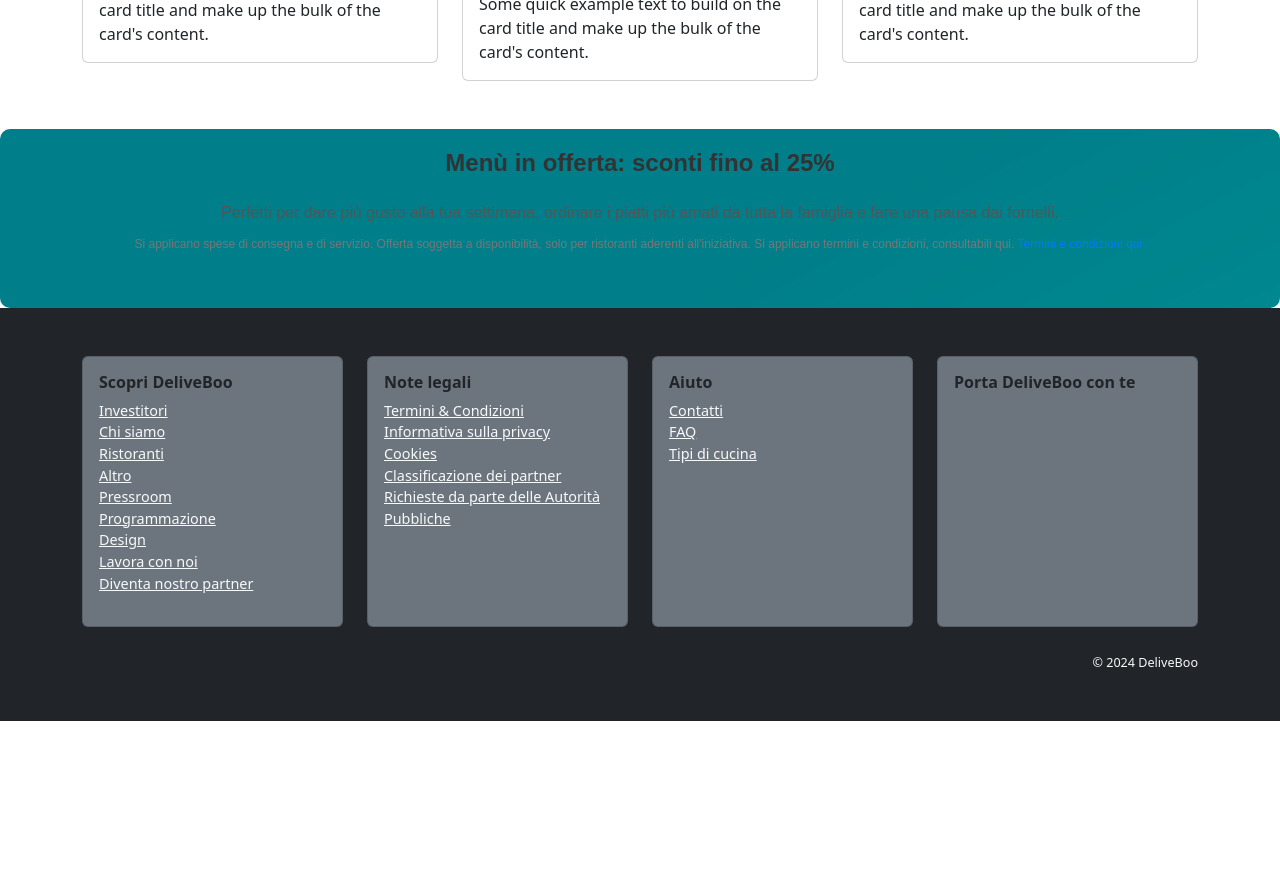
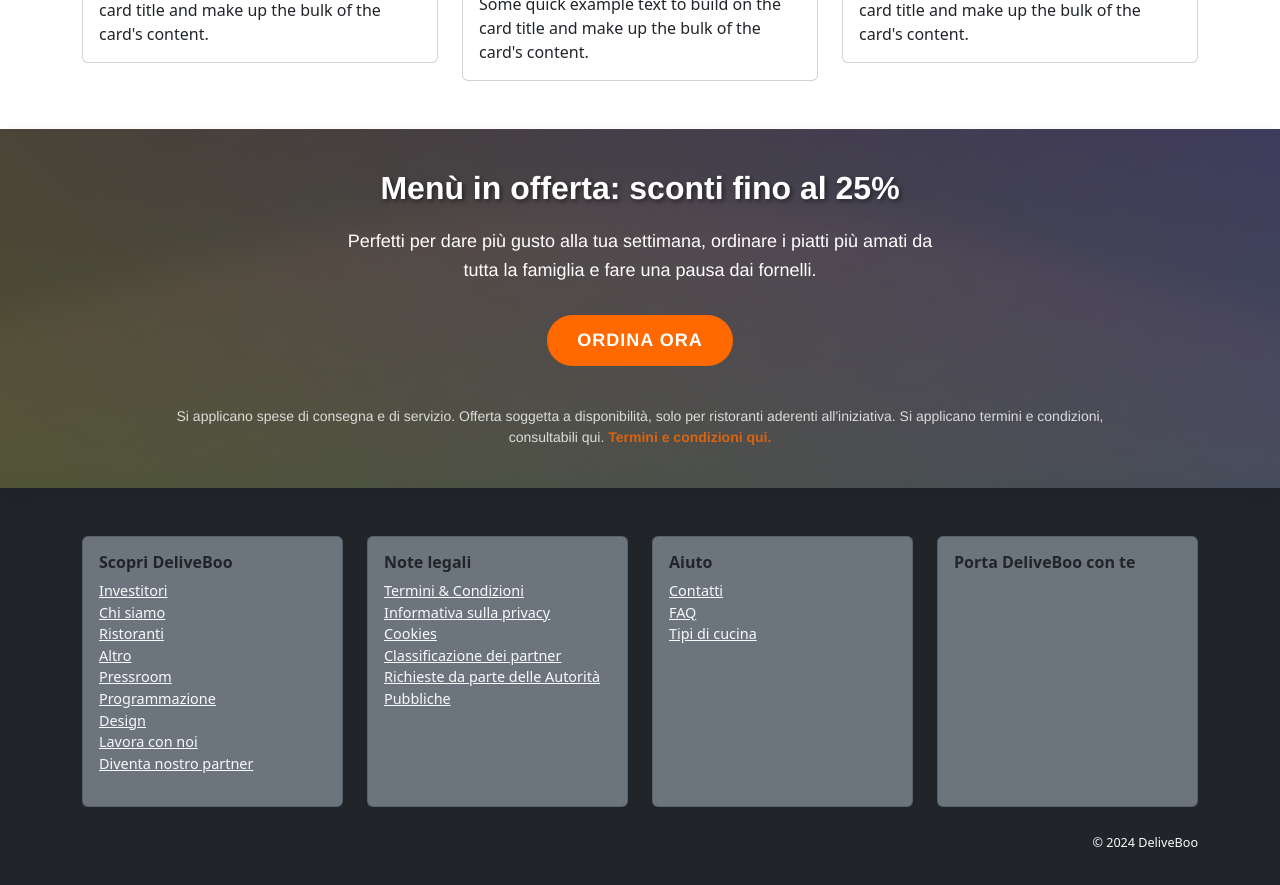
Before and after one commit to AndVig/deliveboo_frontend, a Vue app: page / in a window 1280 px wide. Shown: the part 920-1805 px from the top of the page. Before the commit the page ends 1641 px from the top, so only its background shows below. Built offline with nearby package versions, Linux system fonts and the light colour scheme; no server answers.

Commit message:
UPD aggiornato stile MerchBlock

```diff
--- a/src/components/AppMerchBlock.vue
+++ b/src/components/AppMerchBlock.vue
@@ -1,16 +1,14 @@
 <template>
   <div class="merch-block">
-    <div class="merch-header">
+    <div class="merch-content">
       <h2 class="merch-title">{{ title }}</h2>
+      <p class="merch-description">{{ description }}</p>
+      <button class="merch-cta">Ordina ora</button>
+      <p class="merch-terms">
+        {{ terms }}
+        <a :href="termsLink" class="terms-link">Termini e condizioni qui.</a>
+      </p>
     </div>
-    <div class="merch-description">
-      {{ description }}
-    </div>
-    <div class="merch-terms">
-      {{ terms }}
-      <a :href="termsLink" class="terms-link">Termini e condizioni qui.</a>
-    </div>
-    <div class="merch-footer"></div>
   </div>
 </template>
 
@@ -42,50 +40,111 @@
 
 <style scoped>
 .merch-block {
-  background-image: url(/img/sfondo.jpg);
-  padding: 20px;
-  border-radius: 10px;
-  font-family: Arial, sans-serif;
+  background-image: linear-gradient(rgba(0, 0, 0, 0.5), rgba(0, 0, 0, 0.5)),
+    url(/img/sfondo.jpg);
+  background-size: cover;
+  background-position: center;
+  padding: 40px 20px;
+  font-family: "Helvetica Neue", Arial, sans-serif;
   text-align: center;
+  color: #fff;
+  box-shadow: 0 10px 20px rgba(0, 0, 0, 0.1);
+  overflow: hidden;
+  position: relative;
 }
 
-.merch-header {
-  display: flex;
-  align-items: center;
-  justify-content: center;
-  margin-bottom: 15px;
+.merch-block::before {
+  content: "";
+  position: absolute;
+  top: 0;
+  left: 0;
+  right: 0;
+  bottom: 0;
+  background: linear-gradient(
+    45deg,
+    rgba(255, 105, 0, 0.3) 0%,
+    rgba(207, 0, 114, 0.3) 100%
+  );
+  z-index: 1;
+}
+
+.merch-content {
+  position: relative;
+  z-index: 2;
 }
 
 .merch-title {
-  font-size: 24px;
-  font-weight: bold;
-  color: #333;
+  font-size: 32px;
+  font-weight: 700;
+  margin-bottom: 20px;
+  text-shadow: 2px 2px 4px rgba(0, 0, 0, 0.5);
 }
 
 .merch-description {
-  margin-bottom: 10px;
-  color: #555;
-  font-size: 16px;
-  text-align: center;
+  font-size: 18px;
+  line-height: 1.6;
+  margin-bottom: 30px;
+  max-width: 600px;
+  margin-left: auto;
+  margin-right: auto;
+}
+
+.merch-cta {
+  background-color: #ff6900;
+  color: #fff;
+  border: none;
+  padding: 12px 30px;
+  font-size: 18px;
+  font-weight: 600;
+  border-radius: 50px;
+  cursor: pointer;
+  transition: all 0.3s ease;
+  text-transform: uppercase;
+  letter-spacing: 1px;
+  margin-bottom: 20px;
+}
+
+.merch-cta:hover {
+  background-color: #ff8c00;
+  transform: translateY(-2px);
+  box-shadow: 0 4px 10px rgba(255, 105, 0, 0.3);
 }
 
 .merch-terms {
-  font-size: 12px;
-  color: #777;
-  text-align: center;
+  font-size: 14px;
+  opacity: 0.8;
+  max-width: 80%;
+  margin: 20px auto 0;
 }
 
 .terms-link {
-  color: #007bff;
+  color: #ff6900;
   text-decoration: none;
+  font-weight: 600;
+  transition: color 0.3s ease;
 }
 
 .terms-link:hover {
+  color: #ff8c00;
   text-decoration: underline;
 }
 
-.merch-footer {
-  margin-top: 15px;
-  height: 20px;
+@media (max-width: 768px) {
+  .merch-title {
+    font-size: 24px;
+  }
+
+  .merch-description {
+    font-size: 16px;
+  }
+
+  .merch-cta {
+    font-size: 16px;
+    padding: 10px 25px;
+  }
+
+  .merch-terms {
+    font-size: 12px;
+  }
 }
 </style>
```
